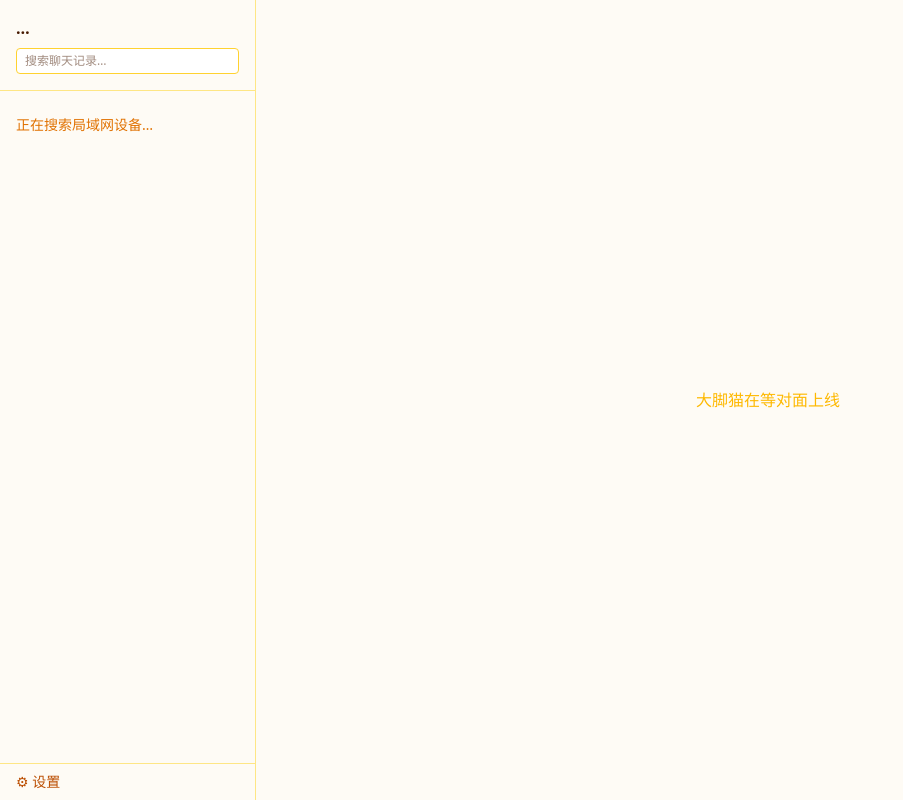
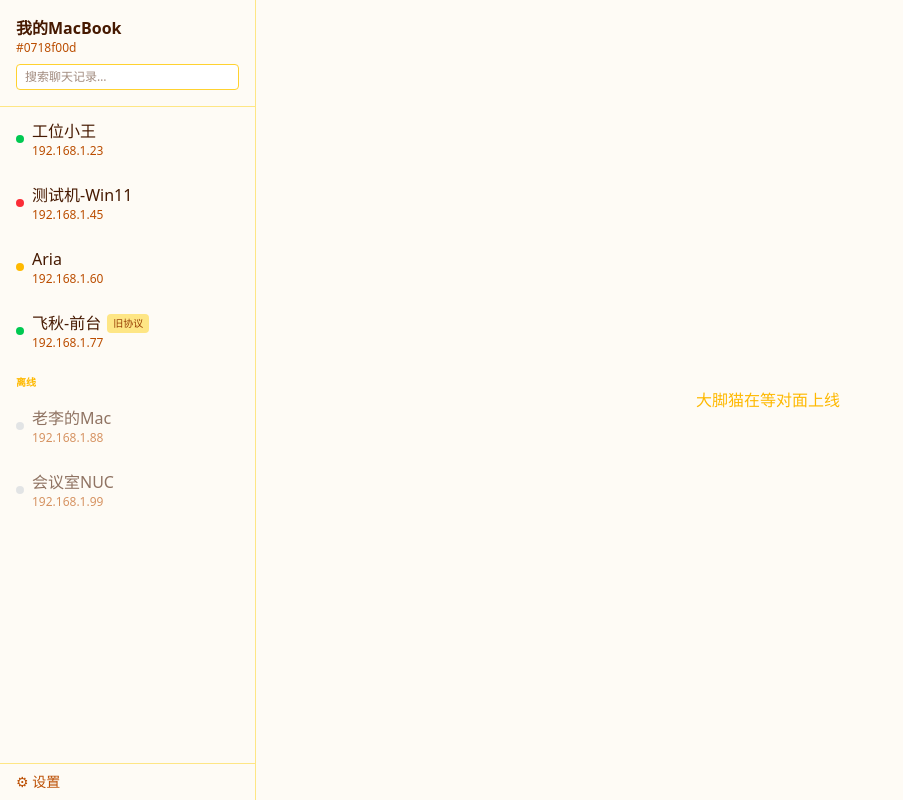
Before and after one commit to finch-xu/BigPaw, a React (Vite) app in the folder ui/: page / in a window 1280 px wide. Shown: the whole page, without its empty margins (0-903 px from the left). Built offline with nearby package versions, Linux system fonts and the light colour scheme.

Commit message:
feat(ui): 浏览器预览 mock — 非 Tauri 环境注入假数据,便于视觉迭代

```diff
--- a/ui/src/App.tsx
+++ b/ui/src/App.tsx
@@ -2,6 +2,7 @@ import { useEffect } from "react";
 import { invoke } from "@tauri-apps/api/core";
 import { listen } from "@tauri-apps/api/event";
 import { useAppStore, type Peer, type SelfInfo } from "./store";
+import { IS_TAURI, installMocks } from "./mock";
 import ChatPane from "./ChatPane";
 import SettingsModal from "./SettingsModal";
 
@@ -61,6 +62,10 @@ export default function App() {
   const showSettings = useAppStore((s) => s.showSettings);
 
   useEffect(() => {
+    if (!IS_TAURI) {
+      installMocks();
+      return;
+    }
     // 事件处理里统一走 getState():回调生命周期长于渲染周期,不闭包旧状态
     const st = () => useAppStore.getState();
     let cancelled = false;
--- /dev/null
+++ b/ui/src/mock.ts
@@ -0,0 +1,64 @@
+import { useAppStore, type Conversation, type Peer, type TimelineItem } from "./store";
+
+/** Tauri 环境检测:桌面 app 里为 true;纯浏览器(vite dev 预览)为 false。 */
+export const IS_TAURI = "__TAURI_INTERNALS__" in window;
+
+const now = Date.now();
+const MIN = 60_000;
+const H = 3_600_000;
+const DAY = 24 * H;
+
+const fp1 = "a1b2c3d4e5f60718293a4b5c6d7e8f90a1b2c3d4e5f60718293a4b5c6d7e8f90";
+const fp2 = "b2c3d4e5f60718293a4b5c6d7e8f90a1b2c3d4e5f60718293a4b5c6d7e8f90a1";
+const fp3 = "c3d4e5f60718293a4b5c6d7e8f90a1b2c3d4e5f60718293a4b5c6d7e8f90a1b2";
+const fp4 = "ipmsg-192.168.1.77";
+const fp5 = "d4e5f60718293a4b5c6d7e8f90a1b2c3d4e5f60718293a4b5c6d7e8f90a1b2c3";
+const fp6 = "e5f60718293a4b5c6d7e8f90a1b2c3d4e5f60718293a4b5c6d7e8f90a1b2c3d4";
+
+const peers: Peer[] = [
+  { fingerprint: fp1, nickname: "工位小王", addrs: ["192.168.1.23"], port: 24917, protocol: "native", state: "reachable" },
+  { fingerprint: fp2, nickname: "测试机-Win11", addrs: ["192.168.1.45"], port: 24917, protocol: "native", state: "unreachable" },
+  { fingerprint: fp3, nickname: "Aria", addrs: ["192.168.1.60"], port: 24917, protocol: "native", state: "discovered" },
+  { fingerprint: fp4, nickname: "飞秋-前台", addrs: ["192.168.1.77"], port: 2425, protocol: "ipmsg", state: "reachable" },
+  { fingerprint: fp5, nickname: "老李的Mac", addrs: ["192.168.1.88"], port: 24917, protocol: "native", state: "offline" },
+  { fingerprint: fp6, nickname: "会议室NUC", addrs: ["192.168.1.99"], port: 24917, protocol: "native", state: "offline" },
+];
+
+const conv = (items: TimelineItem[]): Conversation => ({ items, hasMore: false, loaded: true });
+
+/** 与工位小王的会话:覆盖 昨天/今天 日期线、双向文本、文件各状态。 */
+const conv1: TimelineItem[] = [
+  { kind: "text", id: "m1", peerFp: fp1, direction: "in", body: "设计稿传你一份,回头看看", tsMs: now - DAY - 2 * H },
+  { kind: "file", xferId: "x1", peerFp: fp1, direction: "in", name: "首页设计稿-v3.sketch", size: 48_234_567, isDir: false, status: "done", path: "/Users/me/Downloads/首页设计稿-v3.sketch", tsMs: now - DAY - 2 * H + MIN },
+  { kind: "text", id: "m2", peerFp: fp1, direction: "out", body: "收到,明天给你反馈", tsMs: now - DAY - H },
+  { kind: "text", id: "m3", peerFp: fp1, direction: "in", body: "在吗?昨天那个稿子看了没", tsMs: now - 50 * MIN },
+  { kind: "text", id: "m4", peerFp: fp1, direction: "in", body: "另外把测试数据也发我一下", tsMs: now - 49 * MIN },
+  { kind: "text", id: "m5", peerFp: fp1, direction: "out", body: "看了,整体不错,细节我批注在文件里了,你看下第 3 页的间距问题", tsMs: now - 45 * MIN },
+  { kind: "file", xferId: "x2", peerFp: fp1, direction: "out", name: "测试数据.zip", size: 120_000_000, isDir: false, status: "active", done: 45_000_000, tsMs: now - 3 * MIN },
+  { kind: "file", xferId: "x3", peerFp: fp1, direction: "in", name: "素材包", size: 0, isDir: true, status: "offered", tsMs: now - MIN },
+];
+
+/** 与飞秋的会话:用于预览旧协议明文横幅。 */
+const conv4: TimelineItem[] = [
+  { kind: "text", id: "m10", peerFp: fp4, direction: "in", body: "前台有你的快递", tsMs: now - 20 * MIN },
+  { kind: "text", id: "m11", peerFp: fp4, direction: "out", body: "好的,马上来拿", tsMs: now - 18 * MIN },
+];
+
+/** 纯浏览器预览:注入假数据,使 UI 无需 Tauri 后端即可完整渲染。 */
+export function installMocks(): void {
+  useAppStore.setState({
+    self: { nickname: "我的MacBook", fingerprint: "0718f00d5566deadbeef00112233445566778899aabbccddeeff001122334455" },
+    peers,
+    ipmsg: { available: true, enabled: true },
+    conversations: {
+      [fp1]: conv(conv1),
+      [fp2]: conv([]),
+      [fp3]: conv([]),
+      [fp4]: conv(conv4),
+      [fp5]: conv([]),
+      [fp6]: conv([]),
+    },
+  });
+  // 截图调试用:允许在浏览器控制台操纵 store(仅 mock 模式暴露)
+  (window as unknown as { __store?: typeof useAppStore }).__store = useAppStore;
+}
```
